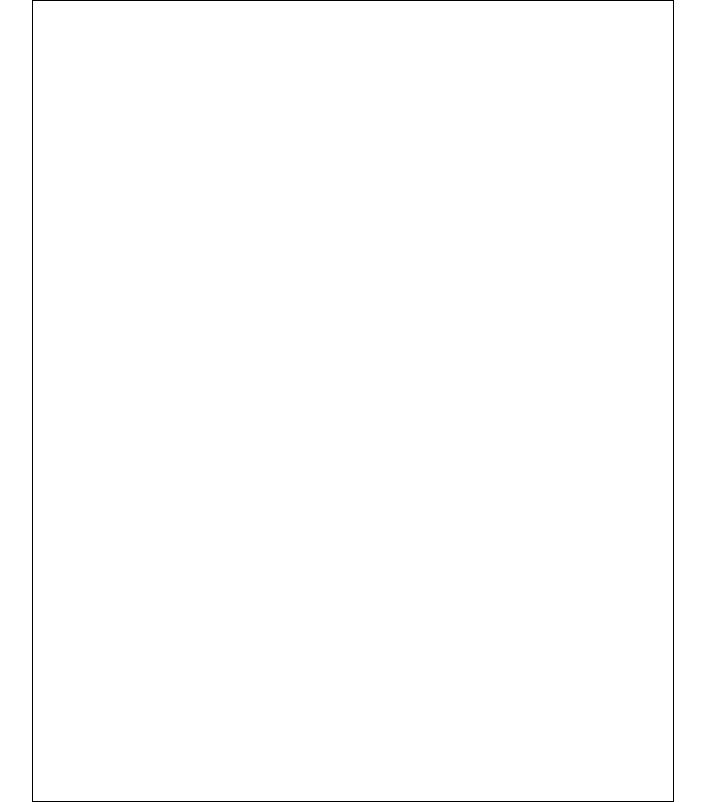
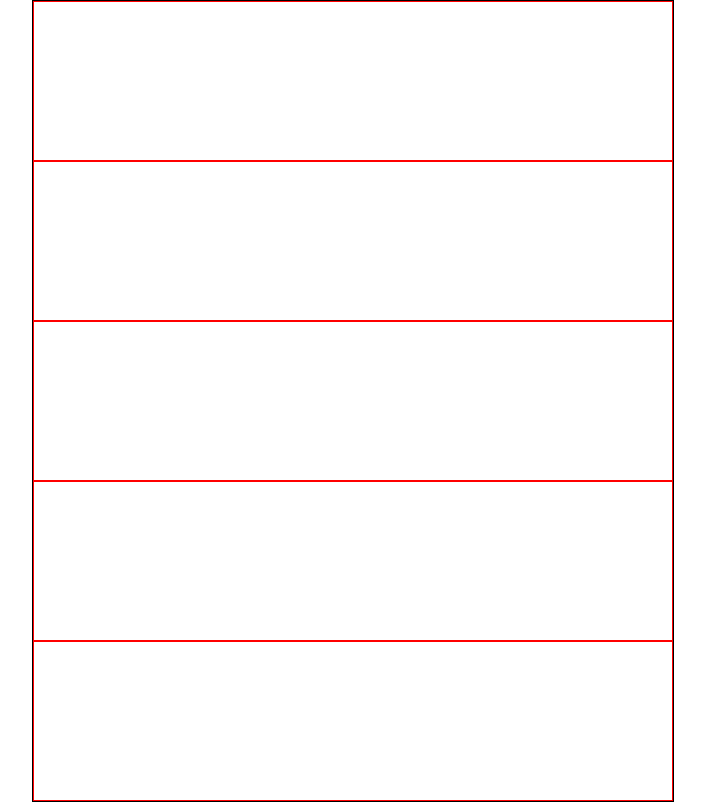
Before and after one commit to thorisoLeshi/landing-page, a plain HTML site: page index.html in a window 1280 px wide. Shown: the whole page, without its empty margins (287-992 px from the left). Drawn offline with Linux system fonts and the light colour scheme.

Commit message:
made 5 columns that are stacked vertically, flex-direction: column

```diff
--- a/index.html
+++ b/index.html
@@ -8,6 +8,27 @@
 </head>
 <body>
     <div class="container">
+        <div class="column-container">
+
+        </div>
+
+        <div class="column-container">
+
+        </div>
+
+        <div class="column-container">
+
+        </div>
+
+        <div class="column-container">
+
+        </div>
+
+        <div class="column-container">
+
+        </div>
+
+
 
     </div>
 </body>
--- a/styles.css
+++ b/styles.css
@@ -7,4 +7,9 @@
     width:50%;
     height:100vh;
     display:flex;
+    flex-direction: column;
 }
+.column-container{
+    flex: 1;
+    border: 1px solid red;
+}
```
